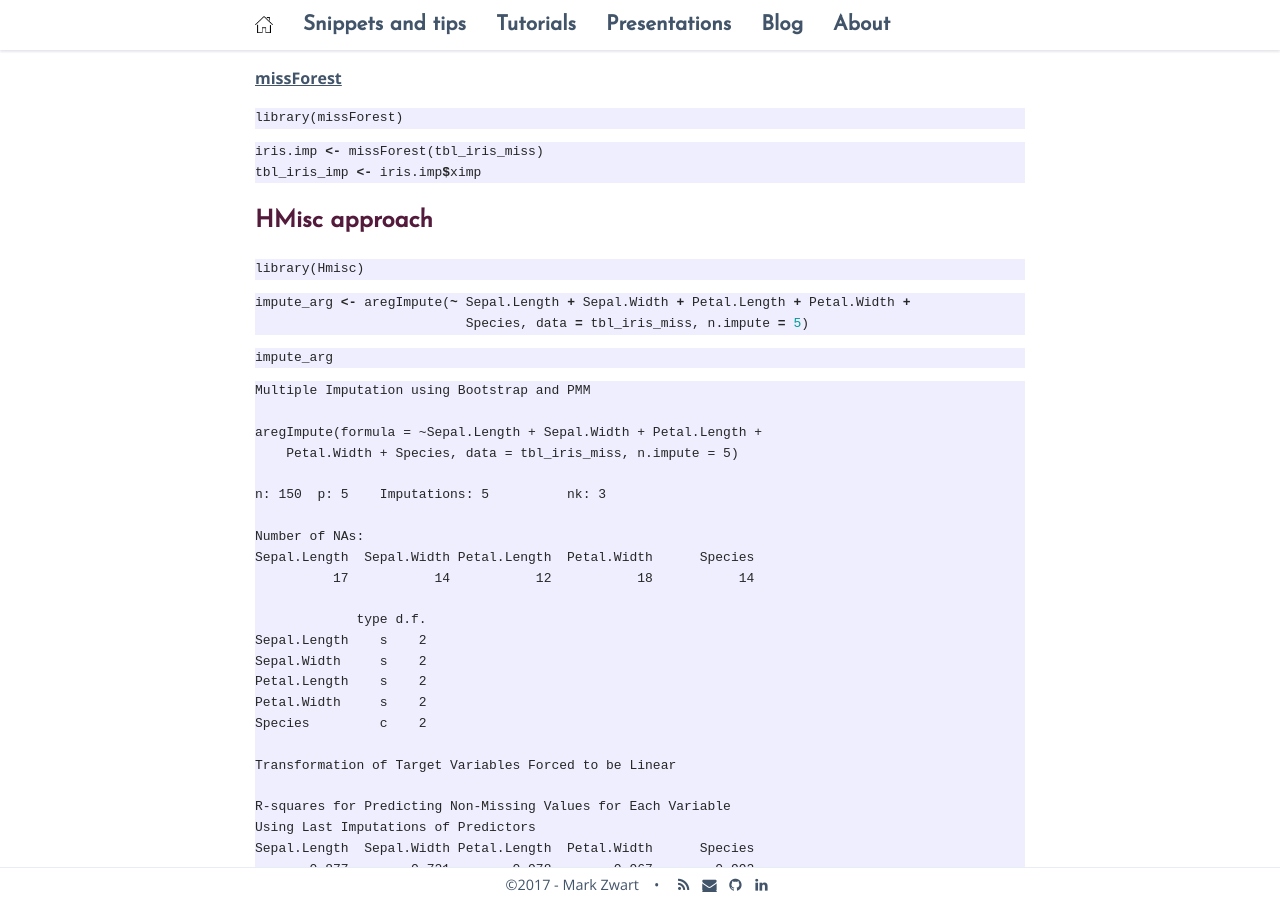
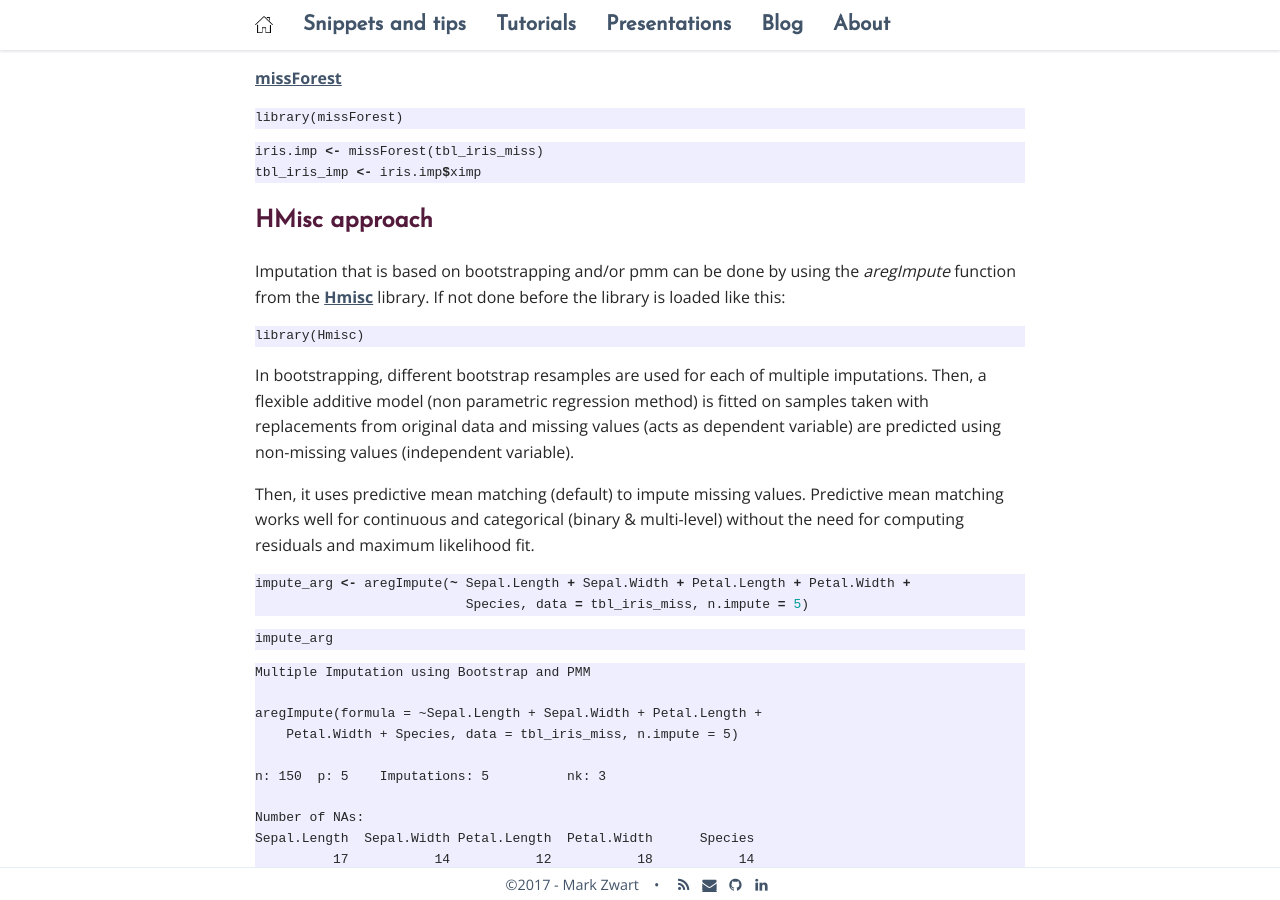
Before and after one commit to mark-me/mark-me.github.io, a Jekyll site: the page built from _pages/tutorials/impute-missings/impute-missings.md, in a window 1280 px wide and 900 px high, scrolled down 4110 px. Built offline with Jekyll 4.4.1, drawn with Linux system fonts in a browser that asks for light colours; nearby versions of some CDN libraries; comment, search, counter and statistics services are not loaded.

Commit message:
Update impute-missings.md

````diff
--- a/_pages/tutorials/impute-missings/impute-missings.md
+++ b/_pages/tutorials/impute-missings/impute-missings.md
@@ -109,7 +109,7 @@
 
 ## Means, medians and other 'simple' replacements
 
-Loading the required **Hmisc** library:
+Loading the required **[Hmisc](https://www.rdocumentation.org/packages/Hmisc)** library:
 ```r
 library(Hmisc)
 ```
@@ -145,10 +145,13 @@
 
 ## HMisc approach
 
+Imputation that is based on bootstrapping and/or pmm can be done by using the _aregImpute_ function from the **[Hmisc](https://www.rdocumentation.org/packages/Hmisc)** library. If not done before the library is loaded like this:
 ```r
 library(Hmisc)
 ```
+In bootstrapping, different bootstrap resamples are used for each of multiple imputations. Then, a flexible additive model (non parametric regression method) is fitted on samples taken with replacements from original data and missing values (acts as dependent variable) are predicted using non-missing values (independent variable).
 
+Then, it uses predictive mean matching (default) to impute missing values. Predictive mean matching works well for continuous and categorical (binary & multi-level) without the need for computing residuals and maximum likelihood fit.
 ```r
 impute_arg <- aregImpute(~ Sepal.Length + Sepal.Width + Petal.Length + Petal.Width +
                            Species, data = tbl_iris_miss, n.impute = 5)
````
